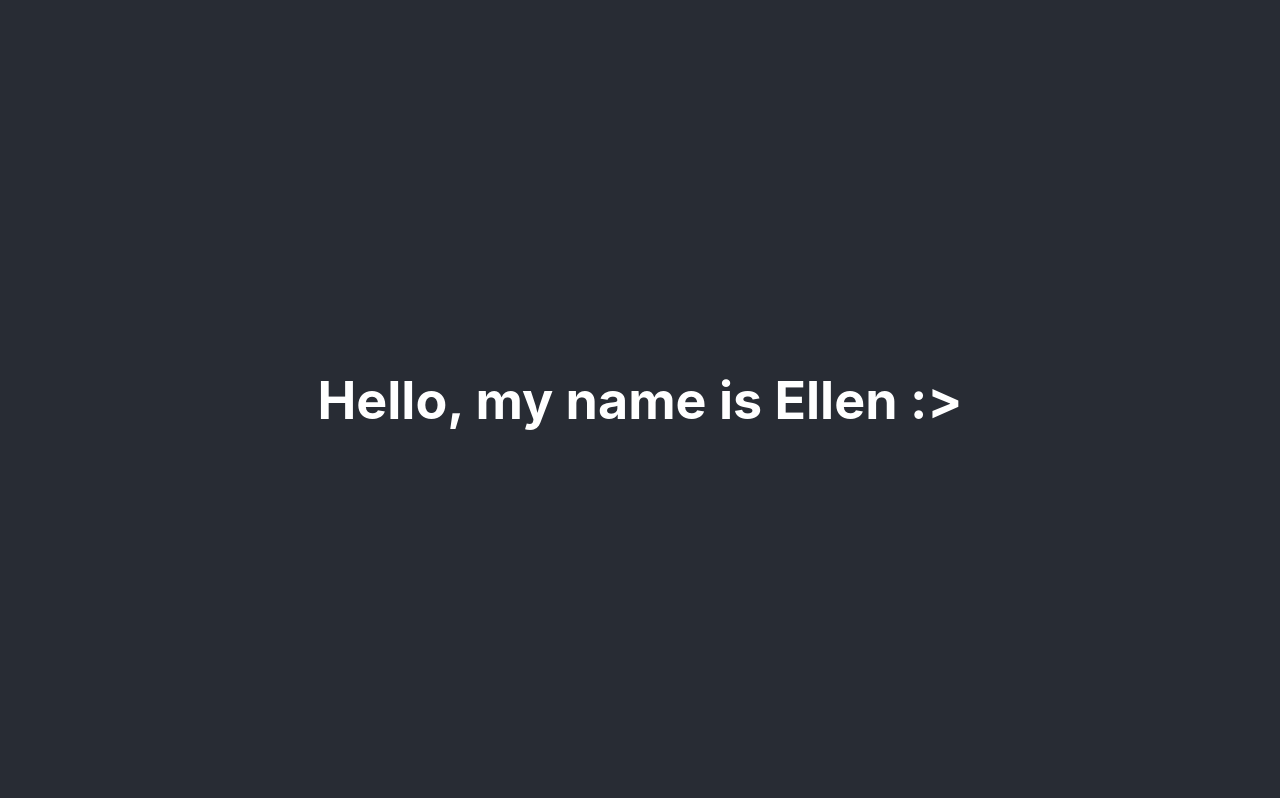
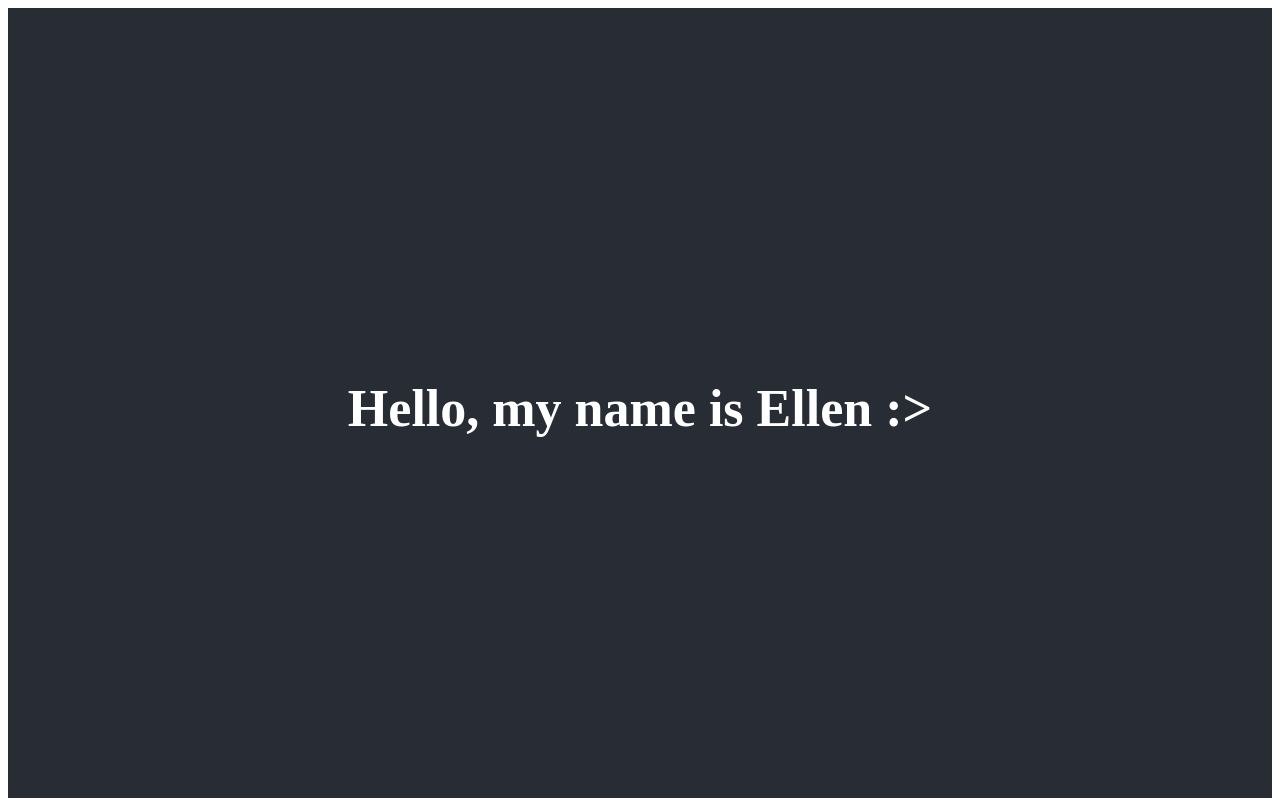
Before and after one commit to ellenweii/ellenweii.github.io, a React (Create React App) app: page / in a window 1280 px wide. Shown: the top 798 px of the page. Built offline with nearby package versions, Linux system fonts and the light colour scheme.

Commit message:
modified index.js

```diff
--- a/src/index.js
+++ b/src/index.js
@@ -1,3 +1,4 @@
+/*
 import React from 'react';
 import ReactDOM from 'react-dom/client';
 import './index.css';
@@ -15,3 +16,15 @@ root.render(
 // to log results (for example: reportWebVitals(console.log))
 // or send to an analytics endpoint. Learn more: https://bit.ly/CRA-vitals
 reportWebVitals();
+*/
+import React from 'react';
+import ReactDOM from 'react-dom';
+import { BrowserRouter } from 'react-router-dom';
+import App from './App';
+
+ReactDOM.render(
+  <BrowserRouter basename={process.env.PUBLIC_URL}>
+    <App />
+  </BrowserRouter>,
+  document.getElementById('root')
+);
```
